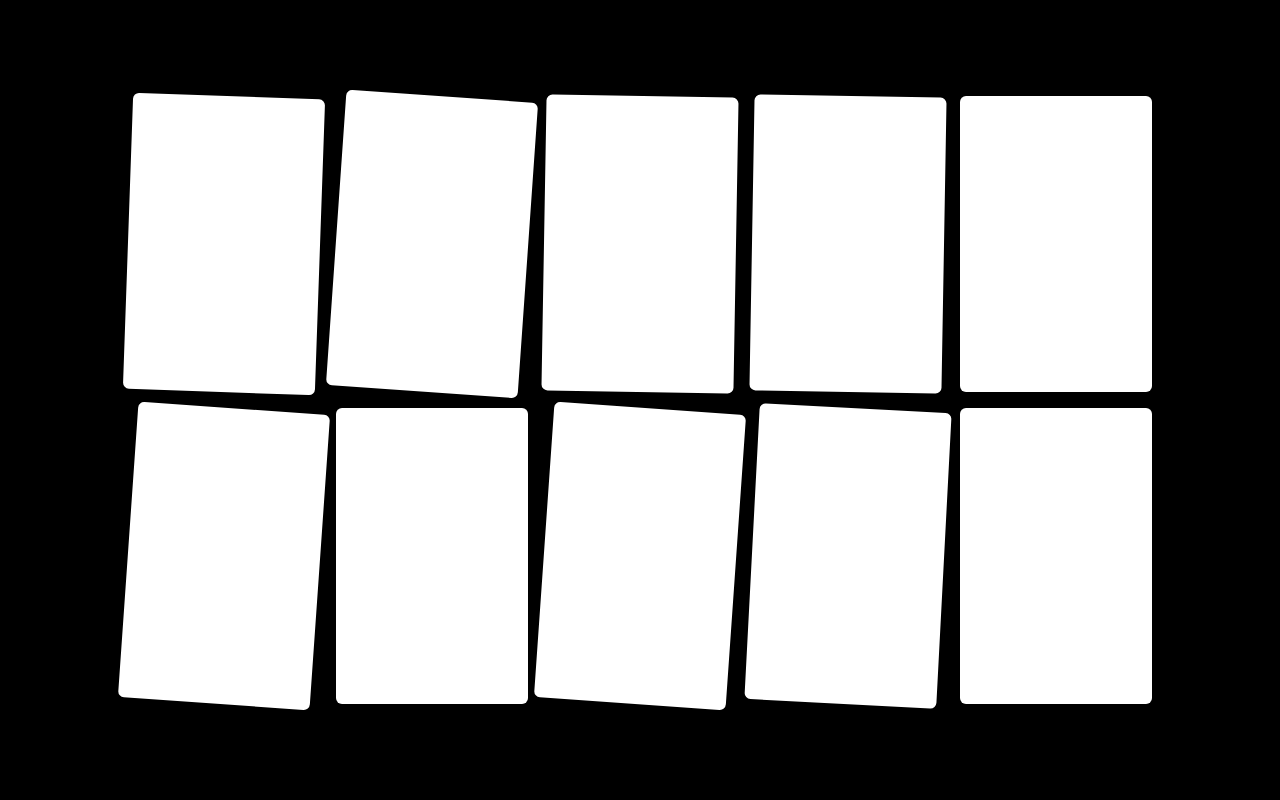
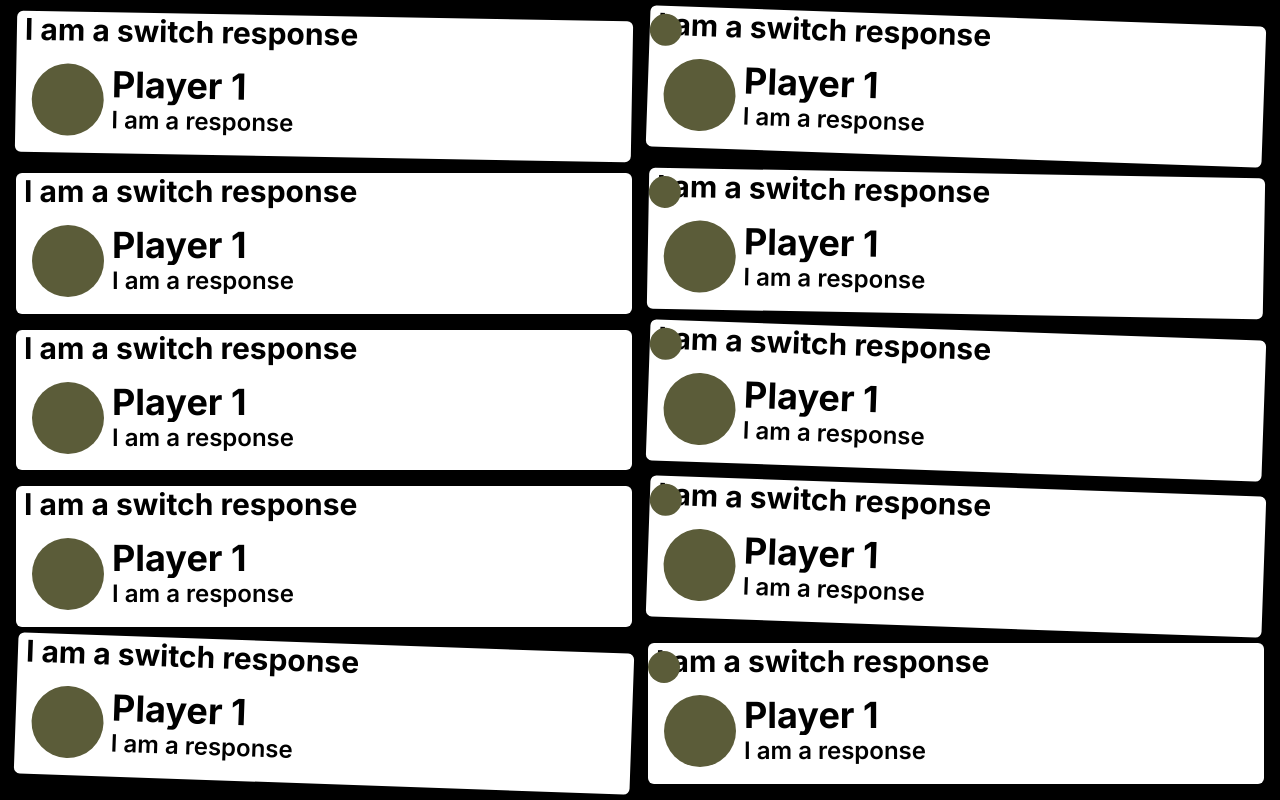
Before and after one commit to liqki/cancelled, a Next.js app: page /debug in a window 1280 px wide. Built offline with nearby package versions, Linux system fonts and the light colour scheme.

Commit message:
voting system

```diff
--- a/app/[id]/page.tsx
+++ b/app/[id]/page.tsx
@@ -114,7 +114,7 @@ export default function GameRoom({ params }: { params: { id: string } }) {
       ) : state === "waiting" ? (
         <Lobby players={players} currentPlayer={currentPlayer} kickPlayer={kickPlayer} startGame={startGame} />
       ) : state === "playing" ? (
-        <Game socket={socket} roomId={roomId} players={players} currentPlayer={currentPlayer} />
+        <Game socket={socket} roomId={roomId} players={players} currentPlayer={currentPlayer} setPlayers={setPlayers} />
       ) : (
         <div>Ended</div>
       )}
--- a/app/debug/page.tsx
+++ b/app/debug/page.tsx
@@ -7,65 +7,84 @@ export default function page() {
     <main className="w-screen h-screen grid place-items-center">
       <VoteScreen
         socket={null}
+        players={[
+          {
+            id: "jfdskalö",
+            name: "Player 1",
+            host: true,
+            score: 0,
+            color: "#5b5c39",
+          },
+        ]}
         responses={[
           {
             playerId: "jfdskalö",
             response: "I am a response",
             switchResponse: "I am a switch response",
+            switchPlayerId: "jfdskalö",
             voteIds: [],
           },
           {
             playerId: "jfdskalö",
             response: "I am a response",
             switchResponse: "I am a switch response",
+            switchPlayerId: "jfdskalö",
             voteIds: ["jfdskalö"],
           },
           {
             playerId: "jfdskalö",
             response: "I am a response",
             switchResponse: "I am a switch response",
+            switchPlayerId: "jfdskalö",
             voteIds: [],
           },
           {
             playerId: "jfdskalö",
             response: "I am a response",
             switchResponse: "I am a switch response",
+            switchPlayerId: "jfdskalö",
             voteIds: ["jfdskalö"],
           },
           {
             playerId: "jfdskalö",
             response: "I am a response",
             switchResponse: "I am a switch response",
+            switchPlayerId: "jfdskalö",
             voteIds: [],
           },
           {
             playerId: "jfdskalö",
             response: "I am a response",
             switchResponse: "I am a switch response",
+            switchPlayerId: "jfdskalö",
             voteIds: ["jfdskalö"],
           },
           {
             playerId: "jfdskalö",
             response: "I am a response",
             switchResponse: "I am a switch response",
+            switchPlayerId: "jfdskalö",
             voteIds: [],
           },
           {
             playerId: "jfdskalö",
             response: "I am a response",
             switchResponse: "I am a switch response",
+            switchPlayerId: "jfdskalö",
             voteIds: ["jfdskalö"],
           },
           {
             playerId: "jfdskalö",
             response: "I am a response",
             switchResponse: "I am a switch response",
+            switchPlayerId: "jfdskalö",
             voteIds: [],
           },
           {
             playerId: "jfdskalö",
             response: "I am a response",
             switchResponse: "I am a switch response",
+            switchPlayerId: "jfdskalö",
             voteIds: ["jfdskalö"],
           },
         ]}
--- a/app/layout.tsx
+++ b/app/layout.tsx
@@ -18,7 +18,7 @@ export default function RootLayout({
   return (
     <html lang="en">
       <UserContextProvider>
-        <body className={`${inter.className} bg-black text-white select-none`}>{children}</body>
+        <body className={`${inter.className} bg-black text-white select-none overflow-x-hidden`}>{children}</body>
       </UserContextProvider>
     </html>
   );
--- a/components/game/Game.tsx
+++ b/components/game/Game.tsx
@@ -1,14 +1,28 @@
 import { prompts } from "@/utils/gameTasks";
 import { Player, Response } from "@/utils/types";
-import { useEffect, useState } from "react";
+import { Dispatch, SetStateAction, useEffect, useState } from "react";
 import { Socket } from "socket.io-client";
 import GamePrompt from "./GamePrompt";
+import VoteScreen from "./VoteScreen";
 
-export default function Game({ socket, roomId, players, currentPlayer }: { socket: Socket | null; roomId: string; players: Player[]; currentPlayer: Player | null }) {
+export default function Game({
+  socket,
+  roomId,
+  players,
+  currentPlayer,
+  setPlayers,
+}: {
+  socket: Socket | null;
+  roomId: string;
+  players: Player[];
+  currentPlayer: Player | null;
+  setPlayers: Dispatch<SetStateAction<Player[]>>;
+}) {
   const [responses, setResponses] = useState<Response[]>([]);
   const [prompt, setPrompt] = useState("");
   const [round, setRound] = useState(1);
   const [phase, setPhase] = useState<"game" | "switch" | "vote" | "result">("game");
+  const [requestNextPhase, setRequestNextPhase] = useState(0);
 
   const insertOrUpdateResponse = (response: Response) => {
     setResponses((responses) => {
@@ -41,25 +55,37 @@ export default function Game({ socket, roomId, players, currentPlayer }: { socke
     });
 
     socket?.on("response-assigned", (response: Response) => {
+      setPhase("switch");
       setPrompt(response?.response);
+    });
+
+    socket?.on("vote-phase", (responses: Response[]) => {
+      setResponses(responses);
+      setPhase("vote");
+    });
+
+    socket?.on("request-next-phase", () => {
+      setRequestNextPhase((requestNextPhase) => requestNextPhase + 1);
     });
 
     return () => {
       socket?.off("new-response");
       socket?.off("response-assigned");
+      socket?.off("vote-phase");
+      socket?.off("request-next-phase");
     };
   }, []);
 
   useEffect(() => {
-    if (phase === "game" && responses.length === players.length) {
+    console.log(responses);
+  }, [responses]);
+
+  useEffect(() => {
+    if (requestNextPhase >= players.length) {
       nextPhase();
+      setRequestNextPhase(0);
     }
-
-    if (phase === "switch" && responses.map((item) => item.switchResponse !== "").length === players.length) {
-      console.log("switch phase done");
-      nextPhase();
-    }
-  }, [responses]);
+  }, [requestNextPhase]);
 
   useEffect(() => {
     if (!currentPlayer?.host) return;
@@ -83,11 +109,11 @@ export default function Game({ socket, roomId, players, currentPlayer }: { socke
   return (
     <main className="w-screen h-screen grid place-items-center">
       {phase === "vote" ? (
-        <div>Voting</div>
+        <VoteScreen socket={socket} roomId={roomId} responses={responses} players={players} currentPlayer={currentPlayer} setResponses={setResponses} setPlayers={setPlayers} />
       ) : phase === "switch" ? (
-        <GamePrompt id={currentPlayer?.id!} socket={socket} roomId={roomId} prompt={prompt} setResponses={setResponses} type="switch" />
+        <GamePrompt id={currentPlayer?.id!} socket={socket} roomId={roomId} prompt={prompt} setResponses={setResponses} setRequestNextPhase={setRequestNextPhase} type="switch" />
       ) : (
-        <GamePrompt id={currentPlayer?.id!} socket={socket} roomId={roomId} prompt={prompt} setResponses={setResponses} type="game" />
+        <GamePrompt id={currentPlayer?.id!} socket={socket} roomId={roomId} prompt={prompt} setResponses={setResponses} setRequestNextPhase={setRequestNextPhase} type="game" />
       )}
     </main>
   );
--- a/components/game/GamePrompt.tsx
+++ b/components/game/GamePrompt.tsx
@@ -8,6 +8,7 @@ export default function GamePrompt({
   roomId,
   prompt,
   setResponses,
+  setRequestNextPhase,
   type,
 }: {
   id: string;
@@ -15,6 +16,7 @@ export default function GamePrompt({
   roomId: string;
   prompt: string;
   setResponses: Dispatch<SetStateAction<Response[]>>;
+  setRequestNextPhase: Dispatch<SetStateAction<number>>;
   type: "game" | "switch";
 }) {
   const [response, setResponse] = useState("");
@@ -44,9 +46,26 @@ export default function GamePrompt({
             onSubmit={(e) => {
               e.preventDefault();
               if (!response) return;
-              if (type === "game") setResponses((responses) => [...responses, { playerId: id, response, switchResponse: "", voteIds: [] }]);
-              else setResponses((responses) => responses.map((item) => (item?.response === prompt ? { ...item, switchResponse: response } : item)));
-              socket?.emit("new-response", roomId, { playerId: id, response });
+              if (type === "game") {
+                setResponses((responses) => [...responses, { playerId: id, response, switchResponse: "", switchPlayerId: "", voteIds: [] }]);
+                socket?.emit("new-response", roomId, { playerId: id, response, switchResponse: "", switchPlayerId: "", voteIds: [] });
+              } else {
+                setResponses((responses) =>
+                  responses.map((item) =>
+                    // item?.response === prompt ? { playerId: item?.playerId, response: item?.response, switchResponse: response, switchPlayerId: id, voteIds: item?.voteIds } : item
+                    {
+                      if (item?.response === prompt) {
+                        socket?.emit("new-response", roomId, { playerId: item?.playerId, response: item?.response, switchResponse: response, switchPlayerId: id, voteIds: item?.voteIds });
+                        return { playerId: item?.playerId, response: item?.response, switchResponse: response, switchPlayerId: id, voteIds: item?.voteIds };
+                      } else {
+                        return item;
+                      }
+                    }
+                  )
+                );
+              }
+              socket?.emit("request-next-phase", roomId);
+              setRequestNextPhase((requestNextPhase) => requestNextPhase + 1);
               setSubmitted(true);
             }}
           >
--- a/components/game/VoteScreen.tsx
+++ b/components/game/VoteScreen.tsx
@@ -1,29 +1,112 @@
-import { Response } from "@/utils/types";
-import { useEffect, useState } from "react";
+import { Player, Response } from "@/utils/types";
+import { Dispatch, SetStateAction, useEffect, useState } from "react";
 import { Socket } from "socket.io-client";
 
-export default function VoteScreen({ socket, responses }: { socket: Socket | null; responses: Response[] }) {
+export default function VoteScreen({
+  socket,
+  responses,
+  players,
+  roomId,
+  currentPlayer,
+  setResponses,
+  setPlayers,
+}: {
+  socket: Socket | null;
+  responses: Response[];
+  players: Player[];
+  roomId: string;
+  currentPlayer: Player | null;
+  setResponses: Dispatch<SetStateAction<Response[]>>;
+  setPlayers: Dispatch<SetStateAction<Player[]>>;
+}) {
+  const confirmVote = (voter: string, responseId: string) => {
+    setResponses((responses) =>
+      responses.map((response) => {
+        if (response.playerId !== responseId) return response;
+        return { ...response, voteIds: [...response.voteIds, voter] };
+      })
+    );
+  };
+
+  useEffect(() => {
+    socket?.on("vote", (voter: string, responseId: string) => {
+      confirmVote(voter, responseId);
+      // TODO: set player score after vote finishes
+      // setPlayers((players) =>
+      //   players.map((player) => {
+      //     return { ...player, score: player.score + (responses.find((response) => response.playerId === responseId)?.voteIds.length || 0) };
+      //   })
+      // );
+    });
+
+    return () => {
+      socket?.off("vote");
+    };
+  }, []);
+
   return (
     <>
-      <div className="py-4 box-border w-4/5 lg:h-4/5 grid gap-4 items-center justify-center place-items-center lg:grid-cols-5 md:grid-cols-4 sm:grid-cols-2 grid-cols-1">
+      <div className="py-4 box-border w-4/5 lg:w-screen px-4 lg:h-screen grid gap-4 items-center justify-center place-items-center sm:grid-cols-2 grid-cols-1">
         {responses.map((response, i) => (
-          <VoteCard key={i} response={response} />
+          <VoteCard key={i} socket={socket} response={response} players={players} currentPlayer={currentPlayer} roomId={roomId} confirmVote={confirmVote} />
         ))}
       </div>
     </>
   );
 }
 
-function VoteCard({ response }: { response: Response }) {
+function VoteCard({
+  socket,
+  roomId,
+  response,
+  players,
+  currentPlayer,
+  confirmVote,
+}: {
+  socket: Socket | null;
+  roomId: string;
+  response: Response;
+  players: Player[];
+  currentPlayer: Player | null;
+  confirmVote: (voter: string, responseId: string) => void;
+}) {
   const [tiltAngle, setTiltAngle] = useState(0);
+  const [player, setPlayer] = useState<Player | null>(null);
+  const [voted, setVoted] = useState(false);
+
+  const vote = () => {
+    socket?.emit("vote", roomId, currentPlayer?.id, player?.id);
+    setVoted(true);
+    confirmVote(currentPlayer?.id!, player?.id!);
+  };
 
   useEffect(() => {
-    setTiltAngle(Math.floor(Math.random() * 5));
+    setTiltAngle(Math.floor(Math.random() * 3));
   }, []);
 
+  useEffect(() => {
+    setPlayer(players.find((player) => response.playerId === player.id) || null);
+  }, [players]);
+
   return (
-    <div className="lg:w-full w-4/5 lg:h-full aspect-[9/16] lg:aspect-auto bg-white rounded-md" style={{ transform: `rotate(${tiltAngle}deg)` }}>
-      {response.response}
+    <div
+      className="relative lg:w-full w-4/5 lg:h-full aspect-[9/16] lg:aspect-auto bg-white rounded-md text-black flex flex-col cursor-pointer"
+      style={{ transform: `rotate(${tiltAngle}deg)` }}
+      onClick={() => {
+        if (currentPlayer?.id !== player?.id && !voted) vote();
+      }}
+    >
+      {response?.voteIds?.map((voter, i) => (
+        <div key={i} className={`rounded-full h-8 w-8 aspect-square absolute top-2 right-[${6 + i * 10}px]`} style={{ background: `${players.find((player) => player.id === voter)?.color}` }} />
+      ))}
+      <p className="text-3xl font-bold px-2">{response.switchResponse}</p>
+      <div className="flex items-center gap-2 p-4">
+        <div className="rounded-full h-full aspect-square" style={{ background: `${player?.color}` }} />
+        <div className="flex flex-col">
+          <h2 className="text-4xl font-bold line-clamp-1">{player?.name}</h2>
+          <p className="text-2xl font-semibold line-clamp-2">{response.response}</p>
+        </div>
+      </div>
     </div>
   );
 }
--- a/utils/types.ts
+++ b/utils/types.ts
@@ -10,5 +10,6 @@ export type Response = {
   playerId: string;
   response: string;
   switchResponse: string;
+  switchPlayerId: string;
   voteIds: string[];
 };
```
Also changed, not shown: 1 other file (tests, documents, lock files or other folders).
